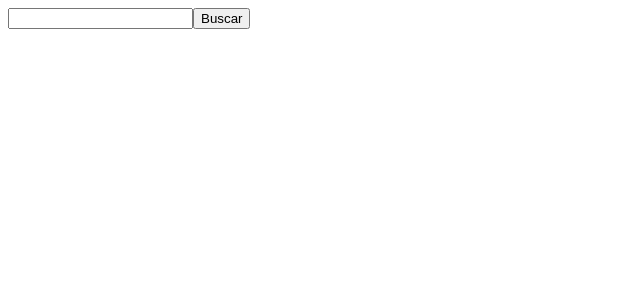
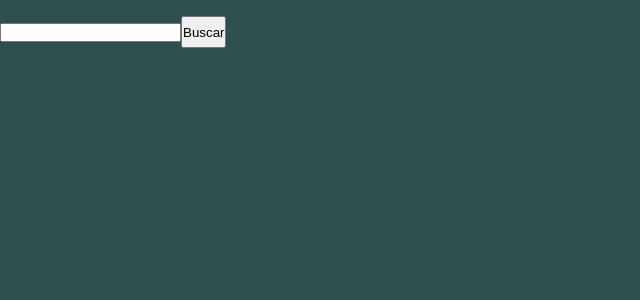
Before and after one commit to FidelLascano/react-giphy-carousel, a React (Create React App) app: page / in a window 1280 px wide. Shown: the top 300 px of the page, without its empty margins (0-640 px from the left). Built offline with nearby package versions, Linux system fonts and the light colour scheme.

Commit message:
Add style scss

```diff
--- a/package.json
+++ b/package.json
@@ -6,6 +6,7 @@
     "@testing-library/jest-dom": "^5.16.2",
     "@testing-library/react": "^12.1.3",
     "@testing-library/user-event": "^13.5.0",
+    "node-sass": "^7.0.1",
     "react": "^17.0.2",
     "react-dom": "^17.0.2",
     "react-scripts": "5.0.0",
--- /dev/null
+++ b/src/assets/scss/index.scss
@@ -0,0 +1 @@
+@import url('./layout/_layout.scss');
--- /dev/null
+++ b/src/assets/scss/layout/_layout.scss
@@ -0,0 +1,15 @@
+*, *::before, *::after
+{
+    margin: 0;
+    padding: 0;
+    box-sizing: border-box;
+}
+
+@import url('./form/_form.scss');
+
+#root
+{
+    background-color: darkslategray;
+    width: 100vw;
+    height: 100vh;
+}
--- /dev/null
+++ b/src/assets/scss/layout/form/_form.scss
@@ -0,0 +1,13 @@
+@import url('./buttons/_buttons.scss');
+.form-container
+{
+    position: relative;
+    width: 100vw;
+    padding-top: 1rem;
+    &.form
+    {
+        display: flex;
+        flex-direction: column;
+        width: 100vw;
+    }
+}
--- /dev/null
+++ b/src/assets/scss/layout/form/buttons/_buttons.scss
@@ -0,0 +1,3 @@
+.btn{
+    height: 2rem;
+}
--- a/src/components/SearchForm/SearchForm.js
+++ b/src/components/SearchForm/SearchForm.js
@@ -15,12 +15,11 @@ export const SearchForm = ({text, changeText, fFindCateg}) => {
     }
 
   return (
-    <>
+    <div className='form-container'>
         <form className='form' onSubmit={fnSubmitSendHandler}>
             <input type={"text"} value={text}  onChange={fnKeyPressHandler}/>
             <button className='btn btn-primary'>Buscar</button>
         </form>
-        <br/>
-    </>
+    </div>
   )
 }
--- a/src/index.js
+++ b/src/index.js
@@ -1,3 +1,4 @@
+import './assets/scss/index.scss'
 import React from "react";
 import ReactDOM  from "react-dom";
 import { App } from "./components/App";
```
Also changed, not shown: 1 other file (tests, documents, lock files or other folders).
